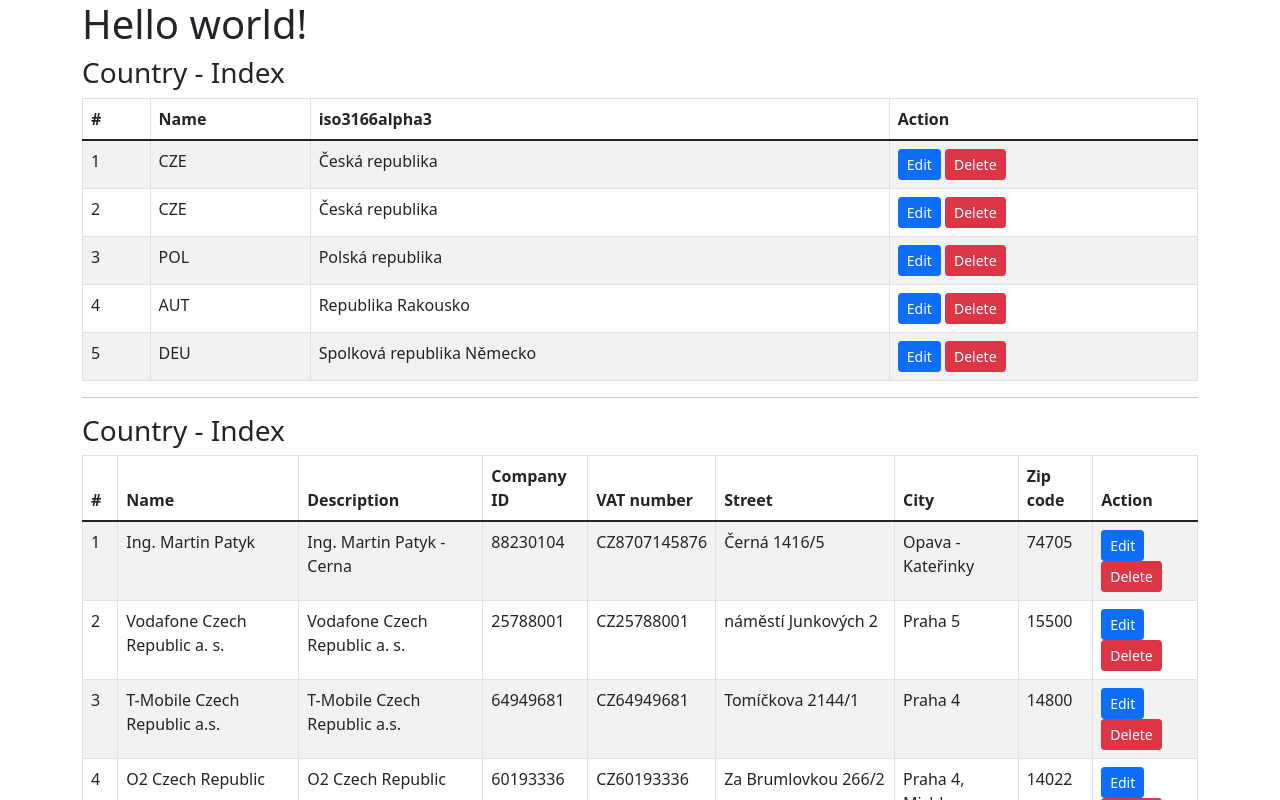
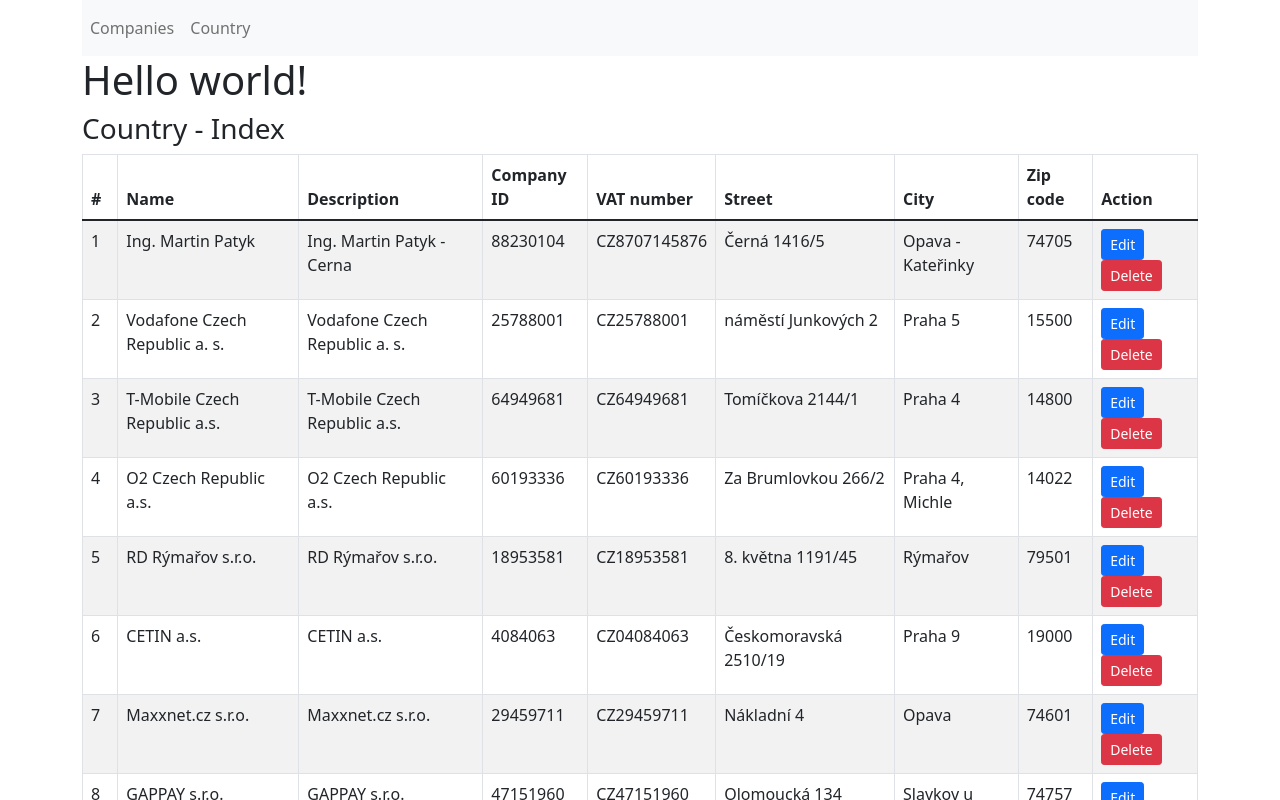
Before and after one commit to patykmar/ts-invoice_system_fe, a React (Create React App) app: page /company in a window 1280 px wide. Shown: the top 800 px of the page. Built offline with nearby package versions, Linux system fonts and the light colour scheme.

Commit message:
created routing between first two components

```diff
--- a/src/components/App.tsx
+++ b/src/components/App.tsx
@@ -1,16 +1,31 @@
 import React from 'react';
 import CompanyIndex from './company/CompanyIndex';
 import CountryIndex from './country/CountryIndex';
+import {BrowserRouter as Router, Link, Switch, Route, Redirect} from "react-router-dom";
+import { Nav } from 'react-bootstrap';
 
 export default class App extends React.Component<any, any> {
     render = () => {
         return (
-            <div>
+            <Router>
+                <nav className="navbar navbar-expand-lg navbar-light bg-light">
+                    <ul className="navbar-nav mr-auto">
+                        <li className="nav-item">
+                            <Link to={"/company"} className="nav-link">Companies</Link>
+                        </li>
+                        <li className="nav-item">
+                            <Link to={"/country"} className="nav-link">Country</Link>
+                        </li>
+                    </ul>
+                </nav>
                 <h1>Hello world!</h1>
-                <CountryIndex/>
-                <hr />
-                <CompanyIndex/>
-            </div>
+                <Switch>
+                    <Route path={"/company"} component={CompanyIndex} />
+                    <Route path={"/country"} component={CountryIndex} />
+                </Switch>
+                <Redirect from="/" to="/company"/>
+            </Router>
+
         );
     }
 }
```
